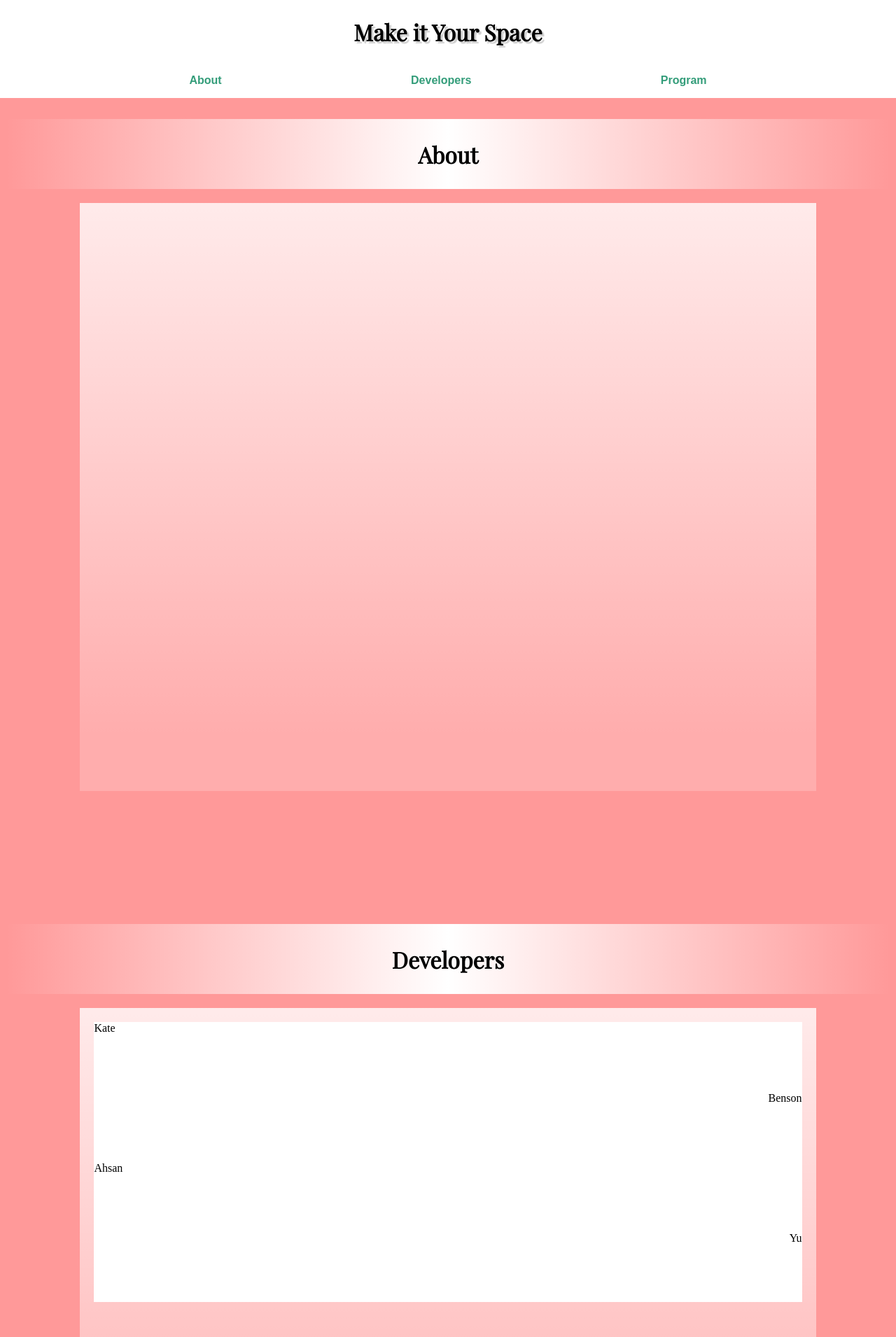
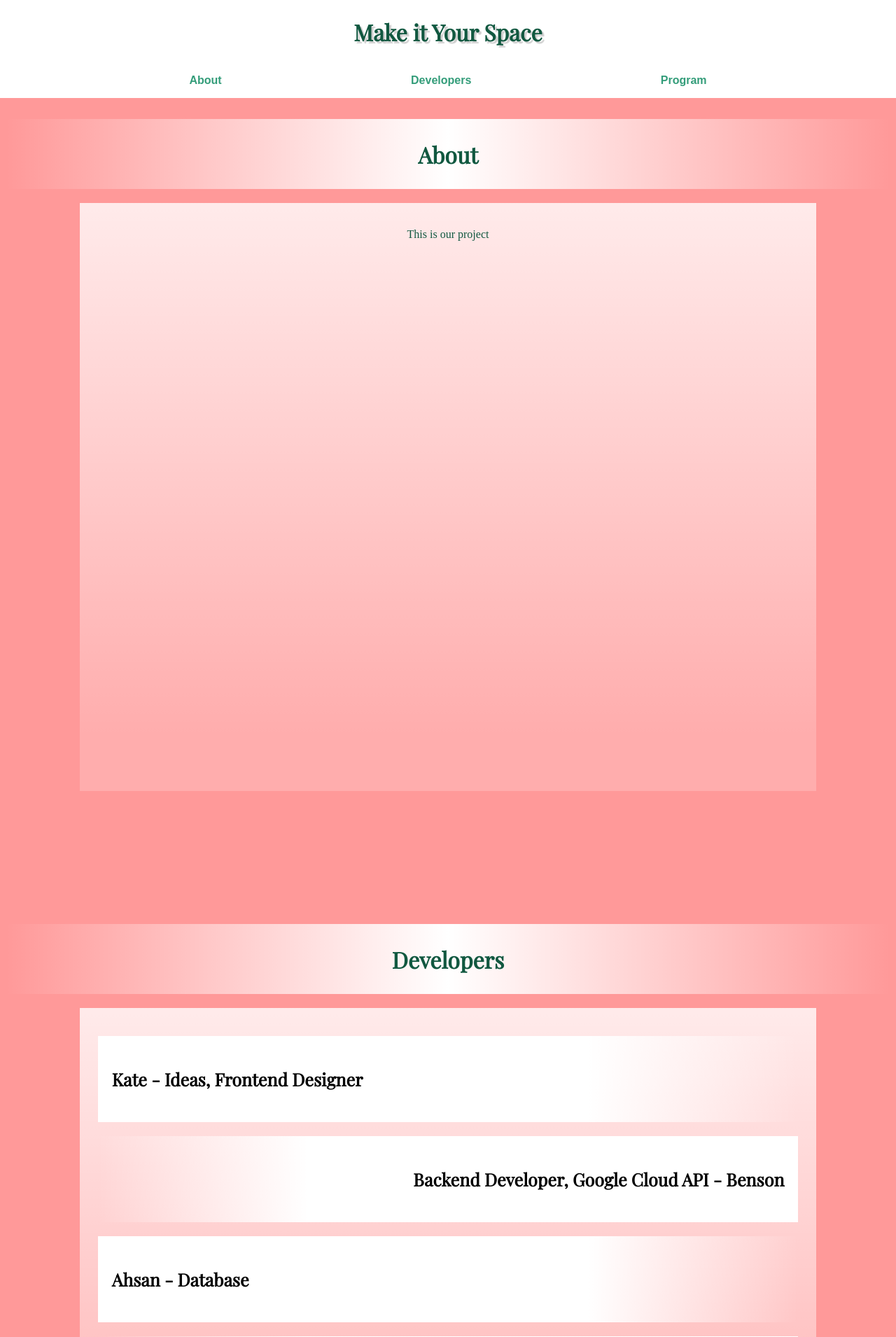
Before and after one commit to Autumn-Coding/U-of-T-Hacks-Project, a Flask app: template templates/page.html in a window 1280 px wide. Shown: the top 1910 px of the page at 70% size. Run offline with Flask 2, Linux system fonts and the light colour scheme; the template is opened without the code that fills it, so the values that code supplies are empty.

Commit message:
More layout changes

```diff
--- a/templates/page.html
+++ b/templates/page.html
@@ -17,7 +17,9 @@
 
 <div id="About" class="bodyBox contain">
     <div class="bodyHeader contain"><h1>About</h1></div>
-    <div class="contentBox"></div>
+    <div class="contentBox">
+        <p id="aboutText">This is our project</p>
+    </div>
 </div>
 
 <div id="Developers" class="bodyBox contain">
@@ -25,10 +27,21 @@
     <div class="bodyHeader contain"><h1>Developers</h1></div>
 
     <div class="contentBox">
-        <div class="leftDeveloper">Kate</div>
-        <div class="rightDeveloper">Benson</div>
-        <div class="leftDeveloper">Ahsan</div>
-        <div class="rightDeveloper">Yu</div>
+        <div class="leftDeveloper">
+            <p class="nameTitle">Kate - Ideas, Frontend Designer</p>
+        </div>
+        <div class="rightDeveloper">
+            <p class="nameTitle">Backend Developer, Google Cloud API - Benson</p>
+        </div>
+        <div class="leftDeveloper">
+            <p class="nameTitle">Ahsan - Database</p>
+        </div>
+        <div class="rightDeveloper">
+            <p class="nameTitle">Misc. Support - Yu</>
+        </div>
+        <div class="leftDeveloper bigThanks">
+            <p class="nameTitle">~And a Very Big Thank You to the Amazing Mentors!~</p>
+        </div>
     </div>
 
 </div>
--- a/templates/script.js
+++ b/templates/script.js
@@ -26,8 +26,10 @@ function collectImage() {
 }
 
 function sendParameters() {
-    if (checkedRoomType != undefined) {
-        formData.set('roomtype', document.querySelector('input[name="roomType"]:checked').value);
+    if (checkedRoomType != null) {
+        formData.set('roomtype', checkedRoomType.value);
+    } else {
+        alert('why')
     }
 
     if (formData.get('file') != undefined && formData.get('roomtype') != undefined) {
--- a/templates/style.css
+++ b/templates/style.css
@@ -4,6 +4,10 @@ body {
 
 hr {
     width: 80%;
+}
+
+h1, #aboutText{
+    color: #115840;
 }
 
 
@@ -148,9 +152,10 @@ input[type="file"] {
     text-align:center;
     transition: all 0.4s;
     background: white;
+    outline: none;
 }
 
-#submitFile:hover{
+#submitRoom:hover{
     color:#000000;
     background-color: #deb9b9;
 }
@@ -160,11 +165,11 @@ input[type="file"] {
     background: white;
     border-radius: 20px 20px 0px 0px;
     width: 80%;
-    height: 50%;
+    height: 100%;
     display: flex;
     flex-direction: column;
     align-items: center;
-    margin-top: 100px;
+    margin-top: 30px;
 }
 
 
@@ -215,14 +220,37 @@ input[type="file"] {
 }
 
 .leftDeveloper, .rightDeveloper {
-    height: 100px;
-    width: 100%;
-    background: white;
+    width: 95%;
+    margin-top: 20px;
+    display: flex;
+    padding: 20px;
+    flex-direction: column;
 }
 
 .rightDeveloper {
-    display: flex;
-    justify-content: flex-end;
+    align-items: flex-end;
+    background-image : linear-gradient(to right,
+    rgba(255,255,255, 0),
+    rgba(255,255,255, 1) 30%);
+}
+
+.leftDeveloper {
+    background-image : linear-gradient(to left,
+    rgba(255,255,255, 0),
+    rgba(255,255,255, 1) 30%);
+}
+
+.bigThanks {
+    align-items: center;
+    justify-content: center;
+    background: white;
+    height: 15%;
+}
+
+.nameTitle {
+    font-size: 25px;
+    font-weight: 600;
+    font-family: "Playfair Display", Arial;
 }
 
 
```
